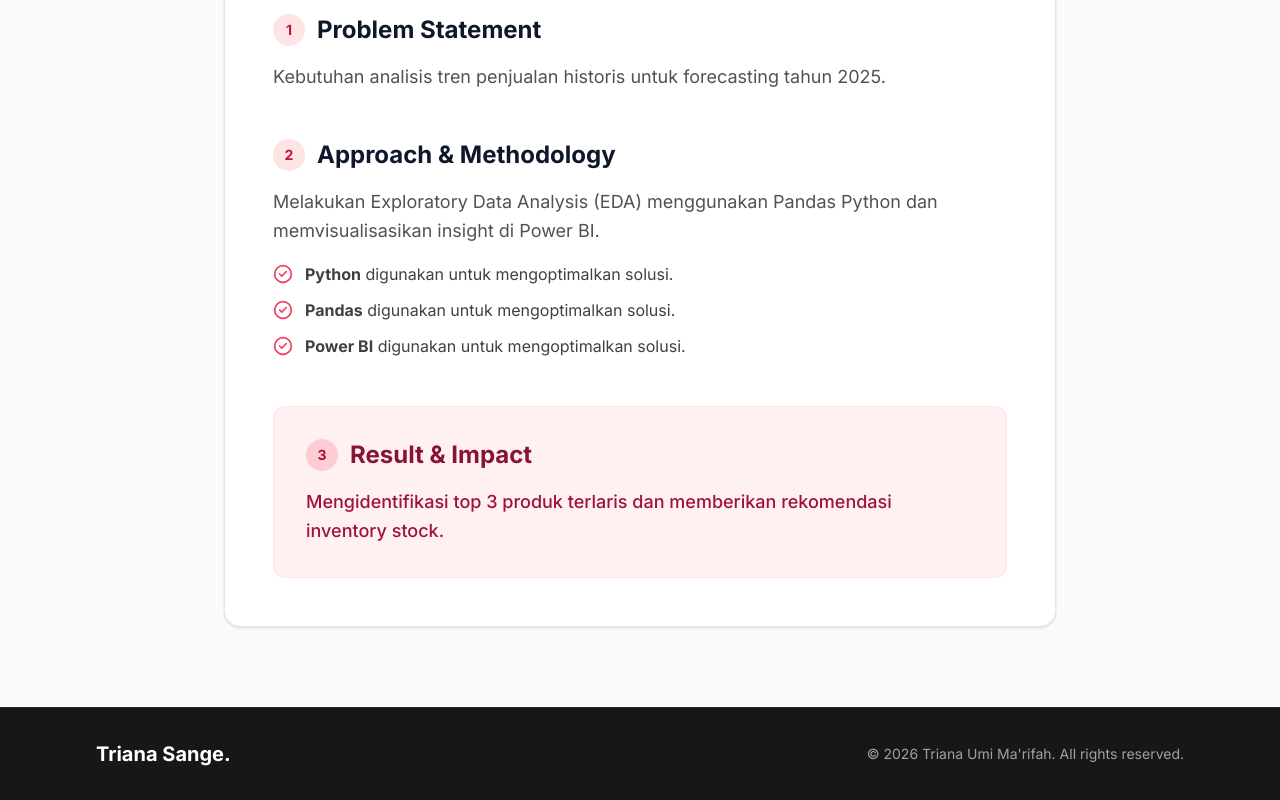
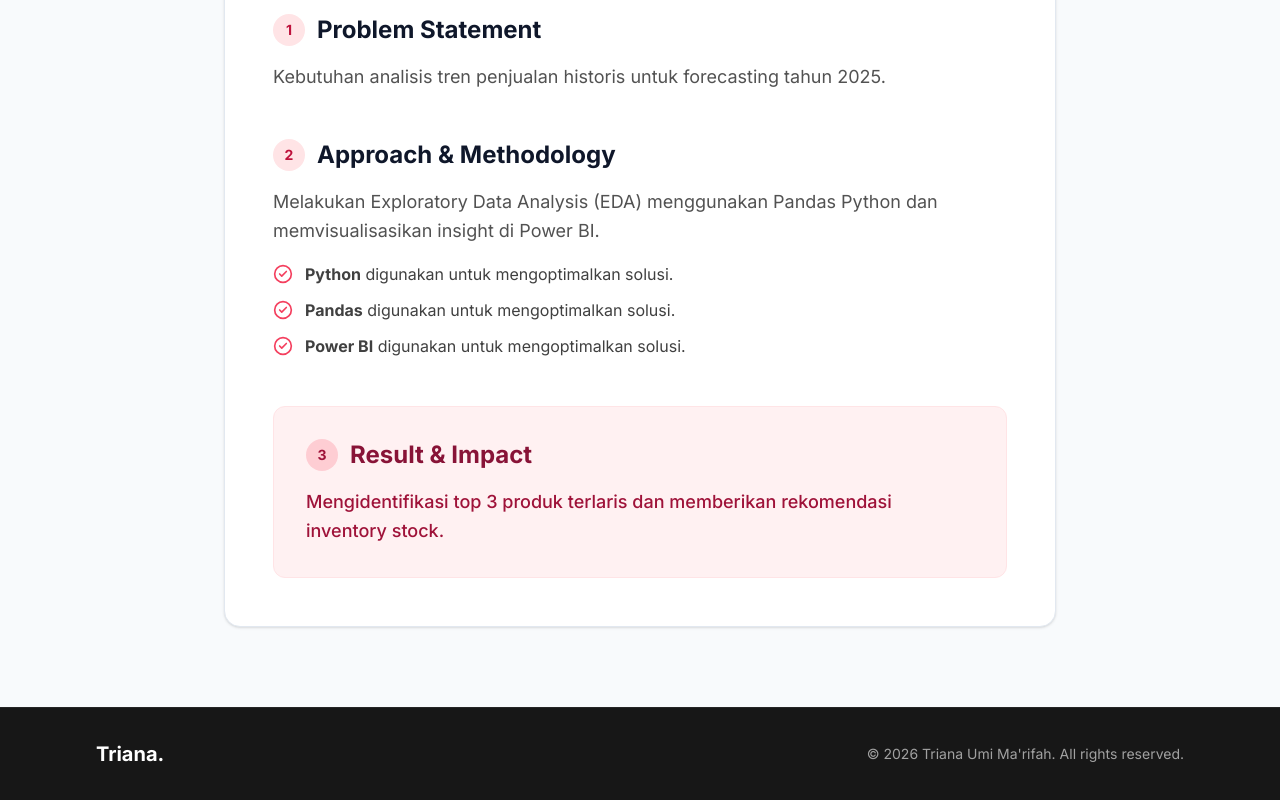
Before and after one commit to trianaumimarifah/Website-Portfolio, a Next.js app: page /projects/amazon-sales-insight-2025 in a window 1280 px wide. Shown: the part 902-1702 px from the top of the page. Built offline with nearby package versions, Linux system fonts and the light colour scheme.

Commit message:
Change logo name to Triana

```diff
--- a/components/Footer.tsx
+++ b/components/Footer.tsx
@@ -3,7 +3,7 @@ export default function Footer() {
     <footer className="bg-neutral-900 dark:bg-black text-neutral-400 py-8 border-t border-neutral-800">
       <div className="max-w-6xl mx-auto px-4 sm:px-6 lg:px-8 flex flex-col md:flex-row justify-between items-center gap-4">
         <div>
-          <span className="text-xl font-bold text-white">Triana Sange.</span>
+          <span className="text-xl font-bold text-white">Triana.</span>
         </div>
         <div className="text-sm">
           &copy; {new Date().getFullYear()} Triana Umi Ma&apos;rifah. All rights reserved.
--- a/components/Navbar.tsx
+++ b/components/Navbar.tsx
@@ -21,7 +21,7 @@ export default function Navbar() {
           {/* Logo */}
           <div className="flex-shrink-0">
             <Link href="/" className="font-bold text-xl text-primary-600">
-              Triana Sange<span className="text-foreground">.</span>
+              Triana<span className="text-foreground">.</span>
             </Link>
           </div>
 
```
